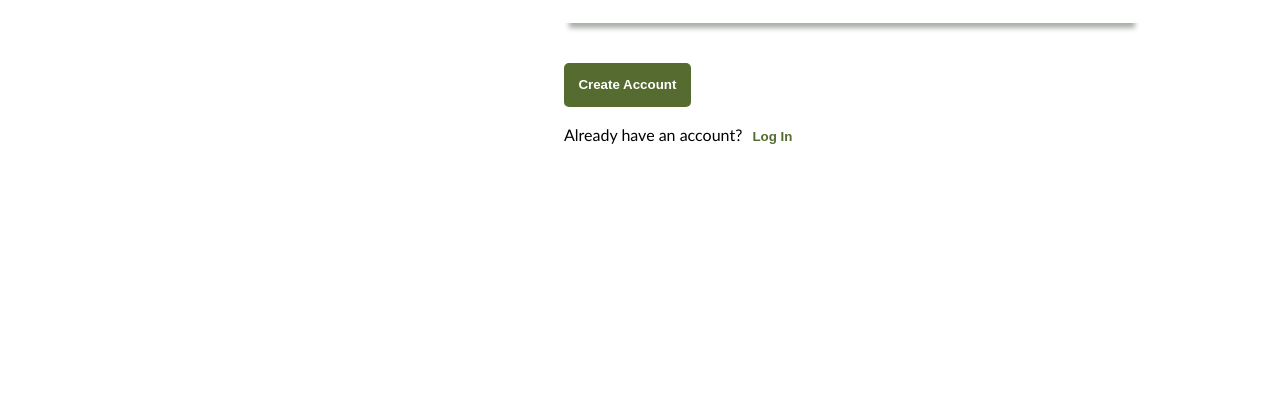
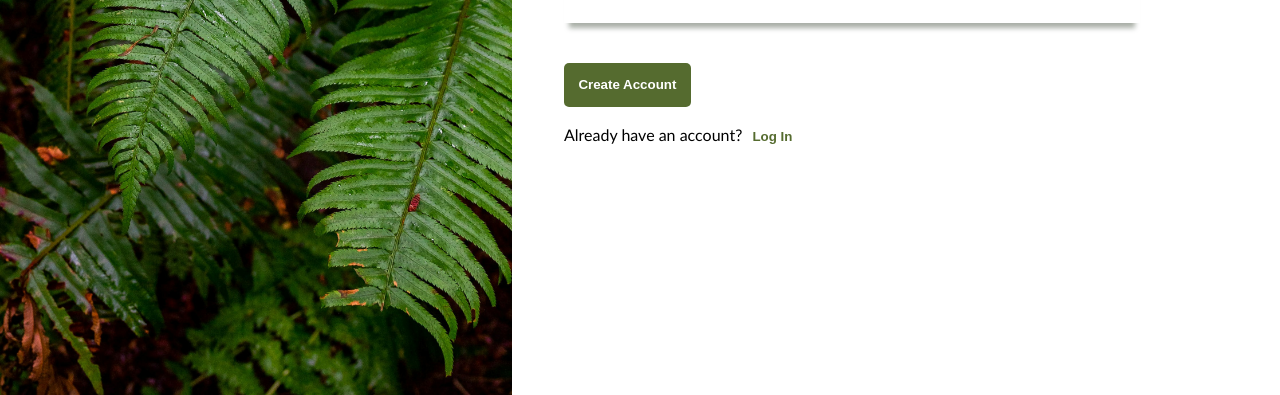
Before and after one commit to bsmithcs/odin-sign-up, a plain HTML site: page index.html in a window 1280 px wide. Shown: the part 405-800 px from the top of the page. Drawn offline with Linux system fonts and the light colour scheme; the site is published under a folder, as on GitHub Pages, so addresses that start at the root find nothing.

Commit message:
fixed background image for github pages

```diff
--- a/styles.css
+++ b/styles.css
@@ -11,7 +11,7 @@ body {
 .image-section {
     width: 40vw;
     height: 100vh;
-    background-image: url(/images/halie-west-background.jpg);
+    background-image: url(./images/halie-west-background.jpg);
     background-size: cover;
 }
 
```
